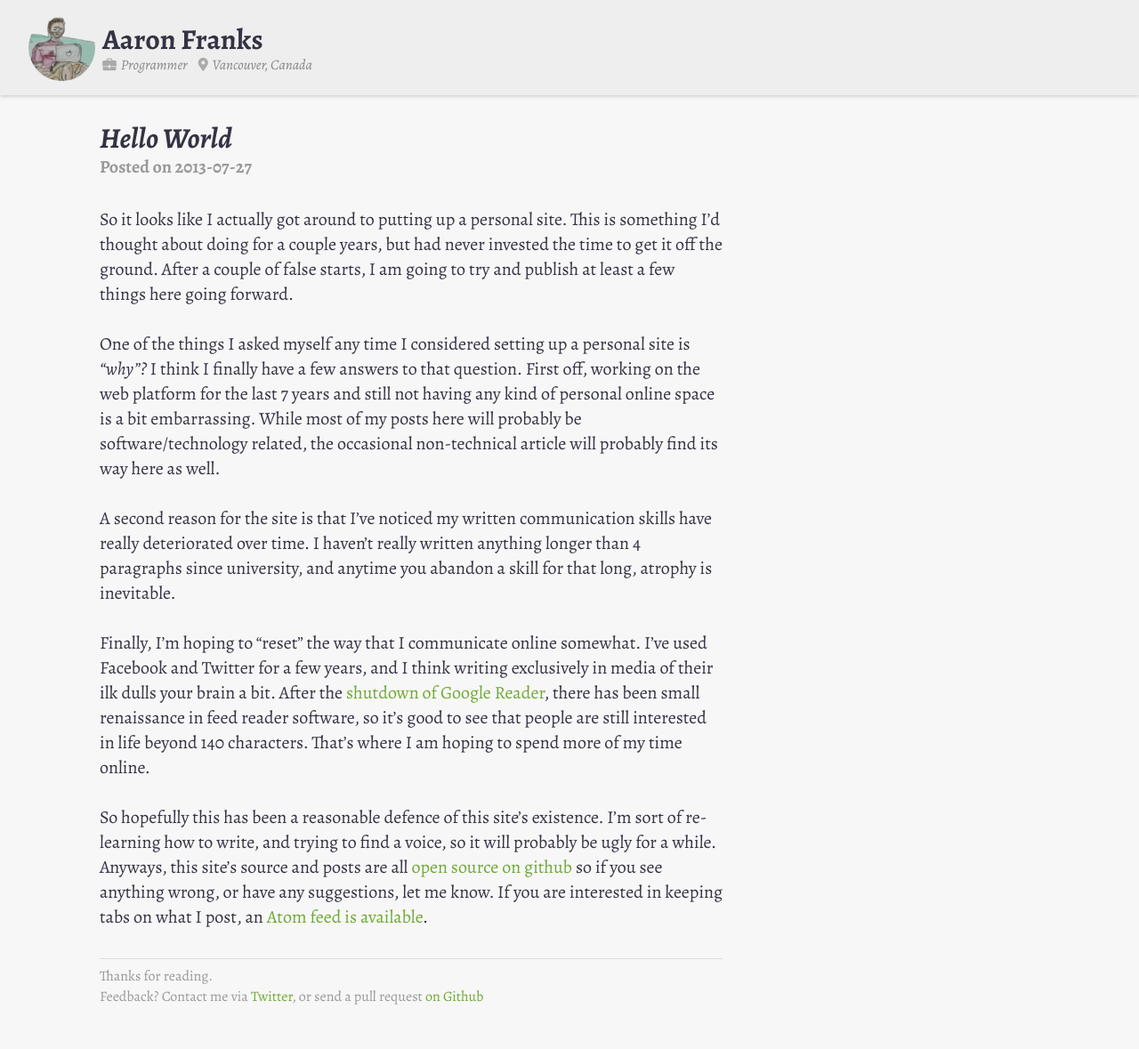
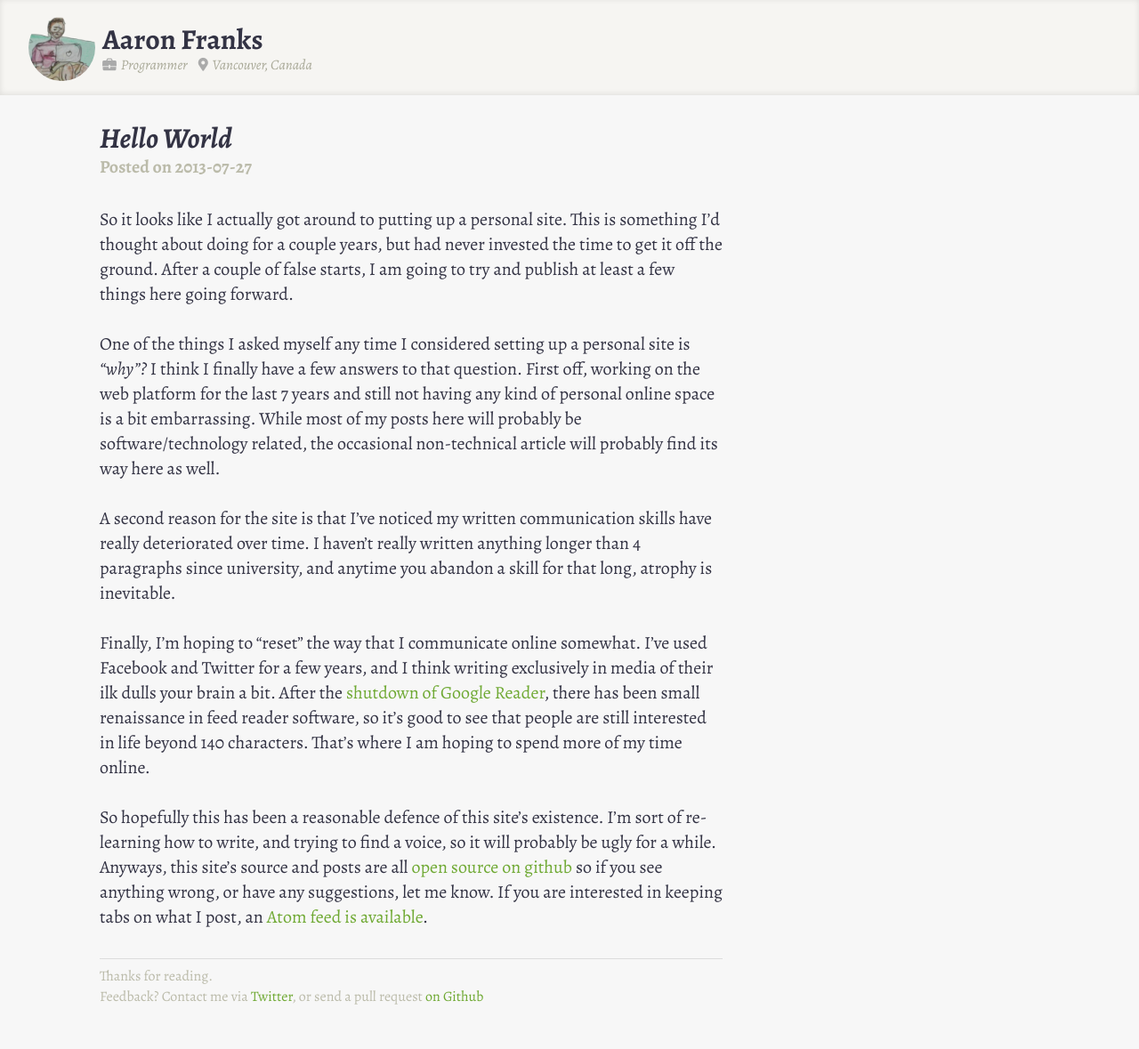
Before and after one commit to af/af.github.com, a Jekyll site: the page built from _posts/2013-07-27-hello-world.md, in a window 1280 px wide. Shown: the whole page at 89% size. Built offline with Jekyll 4.4.1, drawn with Linux system fonts in a browser that asks for light colours.

Commit message:
Colour and link styling tweaks.

```diff
--- a/assets/main.css
+++ b/assets/main.css
@@ -20,11 +20,11 @@
 a.visited {
   color: #6fa933;
   text-decoration: none;
-  transition: color 0.3s, border 0.3s, box-shadow 0.6s;
+  transition: color 0.3s;
 }
-a a:hover,
-a.visited a:hover {
-  text-decoration: underline;
+a:hover,
+a.visited:hover {
+  color: #9ad063;
 }
 pre {
   background: #eee;
@@ -58,8 +58,8 @@
   border: none;
   box-shadow: none;
   color: inherit !important;
-  background: #eee;
-  box-shadow: 0 0 5px rgba(0,0,0,0.3);
+  background: #f6f5f2;
+  box-shadow: 0 -1px 7px rgba(0,0,0,0.1) inset;
 }
 body > header .title:before,
 body > header .title:after {
@@ -92,7 +92,7 @@
   margin-right: 0.5rem;
   font-size: 1rem;
   font-style: italic;
-  color: #888;
+  color: #aa9;
 }
 @media screen and (max-width: 400px) {
   body > header .job,
@@ -148,7 +148,7 @@
   display: block;
   margin-bottom: 2rem;
   font-weight: 600;
-  color: #999;
+  color: #bba;
 }
 .post h2,
 .post h3,
@@ -168,7 +168,7 @@
   padding: 0.5rem 0 3rem;
   border-top: 1px solid #ddd;
   font-size: 1rem;
-  color: #999;
+  color: #bba;
 }
 .post footer p {
   margin: 0;
@@ -204,11 +204,11 @@
 a.visited {
   color: #6fa933;
   text-decoration: none;
-  transition: color 0.3s, border 0.3s, box-shadow 0.6s;
+  transition: color 0.3s;
 }
-a a:hover,
-a.visited a:hover {
-  text-decoration: underline;
+a:hover,
+a.visited:hover {
+  color: #9ad063;
 }
 pre {
   background: #eee;
--- a/css/_common.styl
+++ b/css/_common.styl
@@ -23,10 +23,10 @@
 a, a.visited
     color: $actionColour
     text-decoration: none
-    transition: color 0.3s, border 0.3s, box-shadow 0.6s
+    transition: color 0.3s
 
-    a:hover
-        text-decoration: underline
+    &:hover
+        color: lighten($actionColour, 30%)
 
 pre
     background: $codeBg
```
Also changed, not shown: assets/_common.css (+4 -4 lines), assets/homepage.css (+4 -4 lines), css/main.styl (+5 -5 lines).
